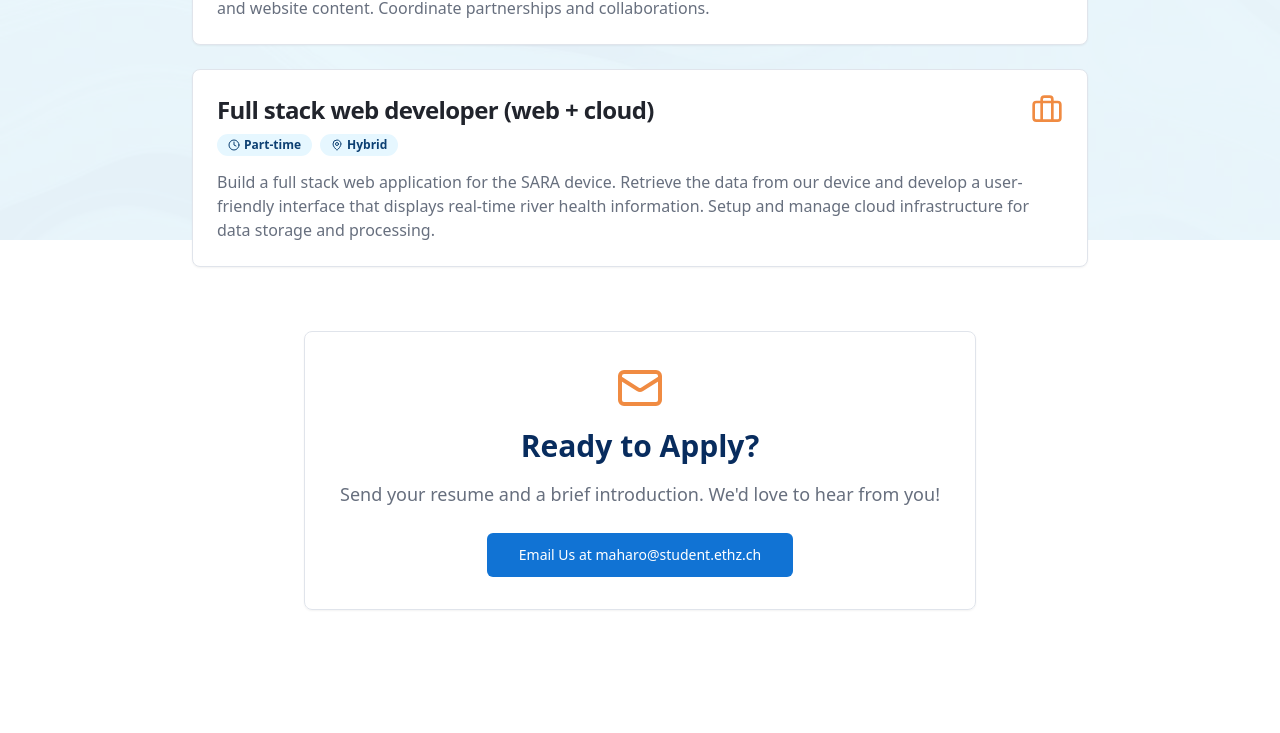
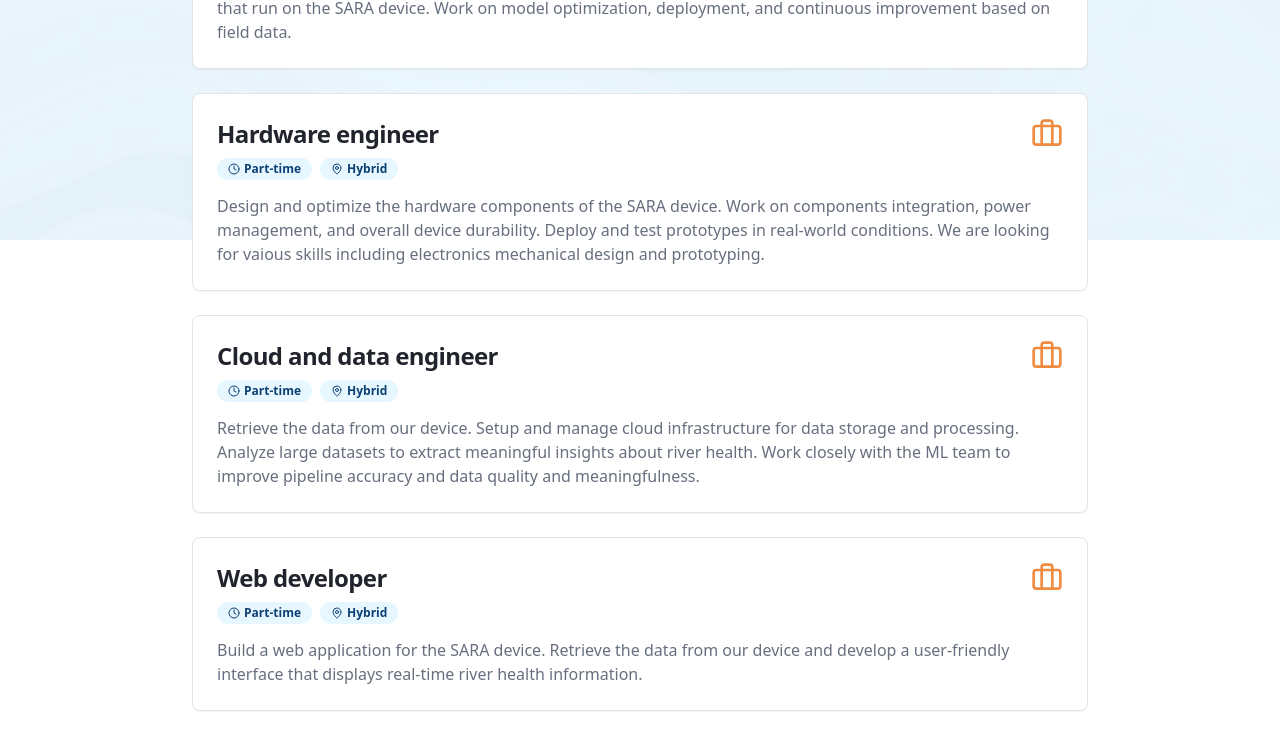
Before and after one commit to mateo-haro/sara-website, a React (Vite) app: page /join in a window 1280 px wide. Shown: the part 560-1293 px from the top of the page. Before the commit the page ends 1234 px from the top, so only its background shows below. Built offline with nearby package versions, Linux system fonts and the light colour scheme; the HTML template or start-up script is replaced by a standard one.

Commit message:
new positions

```diff
--- a/src/pages/Join.tsx
+++ b/src/pages/Join.tsx
@@ -8,17 +8,41 @@ import wavePattern from "@/assets/wave-pattern.jpg";
 const Join = () => {
   // Open positions array - can be empty
   const openPositions = [
+      {
+      title: "Computer vision and ML engineer",
+      type: "Part-time",
+      location: "Hybrid",
+      description: "Support the rest of the team develop the core of our solution: the computer vision and machine learning models that run on the SARA device. Work on model optimization, deployment, and continuous improvement based on field data."
+    },
+    {
+      title: "Hardware engineer",
+      type: "Part-time",
+      location: "Hybrid",
+      description: "Design and optimize the hardware components of the SARA device. Work on components integration, power management, and overall device durability. Deploy and test prototypes in real-world conditions. We are looking for vaious skills including electronics mechanical design and prototyping."
+    },
+    {
+      title: "Cloud and data engineer",
+      type: "Part-time",
+      location: "Hybrid",
+      description: "Retrieve the data from our device. Setup and manage cloud infrastructure for data storage and processing. Analyze large datasets to extract meaningful insights about river health. Work closely with the ML team to improve pipeline accuracy and data quality and meaningfulness."
+    },
+    {
+      title: "Web developer",
+      type: "Part-time",
+      location: "Hybrid",
+      description: "Build a web application for the SARA device. Retrieve the data from our device and develop a user-friendly interface that displays real-time river health information."
+    },
+    {
+      title: "Android developer",
+      type: "Part-time",
+      location: "Hybrid",
+      description: "We are looking for an Android developer to support the development of the main application that runs on the SARA device. The application is responsible for running our computer vision and machine learning models and sending the data to the cloud."
+    },
     {
       title: "Marketing and Communications Specialist",
       type: "Part-time",
       location: "Hybrid",
       description: "Manage our marketing strategy and communication to enhance our outreach and impact. Manage social media and website content. Coordinate partnerships and collaborations."
-    },
-    {
-      title: "Full stack web developer (web + cloud)",
-      type: "Part-time",
-      location: "Hybrid",
-      description: "Build a full stack web application for the SARA device. Retrieve the data from our device and develop a user-friendly interface that displays real-time river health information. Setup and manage cloud infrastructure for data storage and processing."
     },
   ];
 
```
